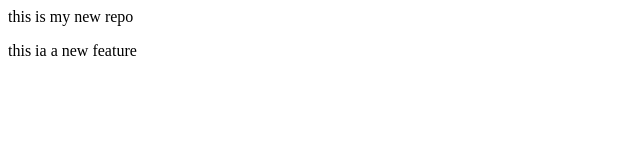
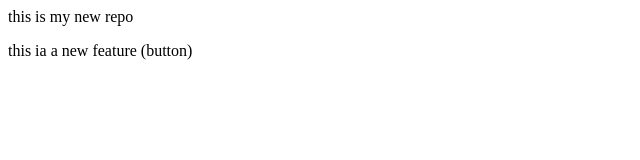
Before and after one commit to KartikTulsian/local_kartik_repo, a plain HTML site: page index.html in a window 1280 px wide. Shown: the full height of the page, 0-640 px from the left. Drawn offline with Linux system fonts and the light colour scheme.

Commit message:
add button

```diff
--- a/index.html
+++ b/index.html
@@ -1,2 +1,2 @@
 <p>this is my new repo</p>
-<p>this ia a new feature</p>
+<p>this ia a new feature (button)</p>
```
